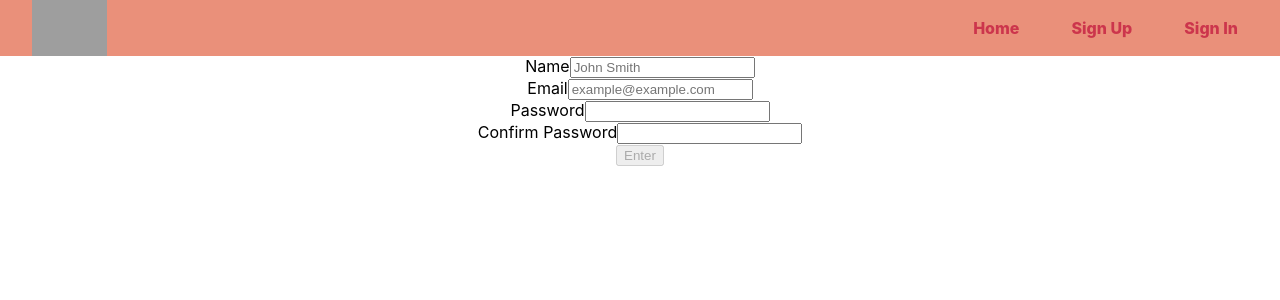
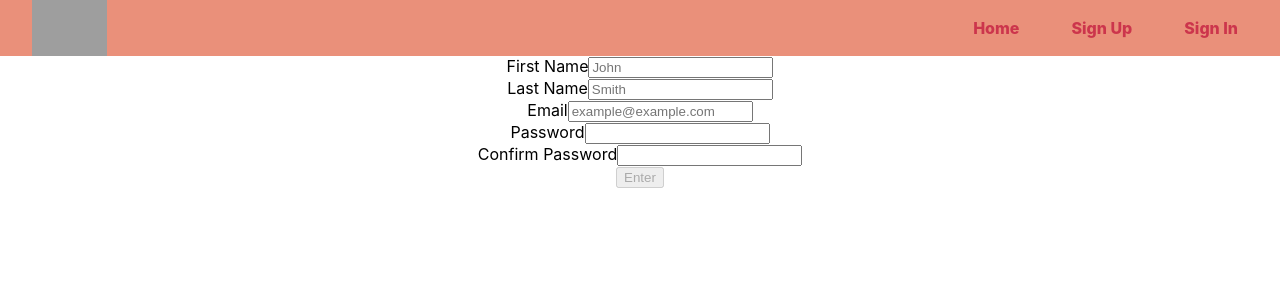
Before and after one commit to albayati4/soccergram-front-end, a React (Create React App) app: page /register in a window 1280 px wide. Shown: the top 300 px of the page. Built offline with nearby package versions, Linux system fonts and the light colour scheme; grey boxes are pictures that could not be loaded.

Commit message:
fixed bugs for user register and sign in

```diff
--- a/src/App.js
+++ b/src/App.js
@@ -1,6 +1,6 @@
 import './App.css';
 import Nav from './components/Nav'
-import SignUp from './pages/SignUp'
+import Register from './pages/Register'
 import SignIn from './pages/SignIn'
 import Home from './pages/Home'
 import Profile from './pages/Profile'
@@ -43,8 +43,10 @@ const App = () => {
       <main>
         <Routes>
           <Route path="/" element={<Landing />} />
-          <Route path="/signin" element={<SignIn />} />
-          <Route path="/register" element={<SignUp />} />
+          <Route path="/signin" element={<SignIn
+            setUser={setUser}
+            toggleAuthenticated={toggleAuthenticated} />} />
+          <Route path="/register" element={<Register />} />
           <Route path="/home" element={<Home />} />
           <Route path="/profile/:userId" element={<Profile />} />
           <Route path="/profile/:userId/friendsList" element={<FriendsList />} />
--- a/src/components/Nav.jsx
+++ b/src/components/Nav.jsx
@@ -17,7 +17,7 @@ const Nav = ({ authenticated, user, handleLogOut }) => {
   const publicOptions = (
     <nav>
       <Link to = "/home"> Home </Link>
-      <Link to = "/signup"> Sign Up </Link>
+      <Link to = "/register"> Sign Up </Link>
       <Link to = "/signin"> Sign In </Link>
     </nav>
   )
--- a/src/pages/FriendsList.js
+++ b/src/pages/FriendsList.js
@@ -1,3 +1,4 @@
+import React from 'react'
 import { useNavigate } from 'react-router-dom'
 const Friendslist = () => {
   let navigate = useNavigate()
--- a/src/pages/SignUp.js
+++ b/src/pages/Register.js
@@ -2,11 +2,12 @@ import { useState } from 'react'
 import { RegisterUser } from '../services/Auth'
 import { useNavigate } from 'react-router-dom'
 
-const SignUp = () => {
+const Register = () => {
   let navigate = useNavigate()
 
   const [formValues, setFormValues] = useState({
-    name: '',
+    firstName: '',
+    lastName: '',
     email: '',
     password: '',
     confirmPassword: ''
@@ -19,12 +20,14 @@ const SignUp = () => {
   const handleSubmit = async (e) => {
     e.preventDefault()
     await RegisterUser({
-      name: formValues.name,
+      firstName: formValues.firstName,
+      lastName: formValues.lastName,
       email: formValues.email,
       password: formValues.password
     })
     setFormValues({
-      name: '',
+      firstName: '',
+      lastName: '',
       email: '',
       password: '',
       confirmPassword: ''
@@ -38,13 +41,24 @@ const SignUp = () => {
       <div className="card-overlay centered">
         <form className="col" onSubmit={handleSubmit}>
           <div className="input-wrapper">
-            <label htmlFor="name">Name</label>
+            <label htmlFor="firstName">First Name</label>
             <input
               onChange={handleChange}
-              name="name"
+              name="firstName"
               type="text"
-              placeholder="John Smith"
-              value={formValues.name}
+              placeholder="John"
+              value={formValues.firstName}
+              required
+            />
+          </div>
+          <div className="input-wrapper">
+            <label htmlFor="lastName">Last Name</label>
+            <input
+              onChange={handleChange}
+              name="lastName"
+              type="text"
+              placeholder="Smith"
+              value={formValues.lastName}
               required
             />
           </div>
@@ -95,4 +109,4 @@ const SignUp = () => {
   )
 }
 
-export default SignUp
+export default Register
--- a/src/pages/SignIn.js
+++ b/src/pages/SignIn.js
@@ -18,7 +18,7 @@ const SignIn = (props) => {
         setFormValues({ email: '', password: '' })
         props.setUser(payload)
         props.toggleAuthenticated(true)
-        navigate('/feed')
+        navigate('/home')
     }
 
     return (
--- a/src/services/api.js
+++ b/src/services/api.js
@@ -1,6 +1,6 @@
 import Axios from 'axios'
 
-export const BASE_URL = 'http://localhost:3001'
+export const BASE_URL = 'http://localhost:3001/api'
 
 const Client = Axios.create({ baseURL: BASE_URL })
 
```
